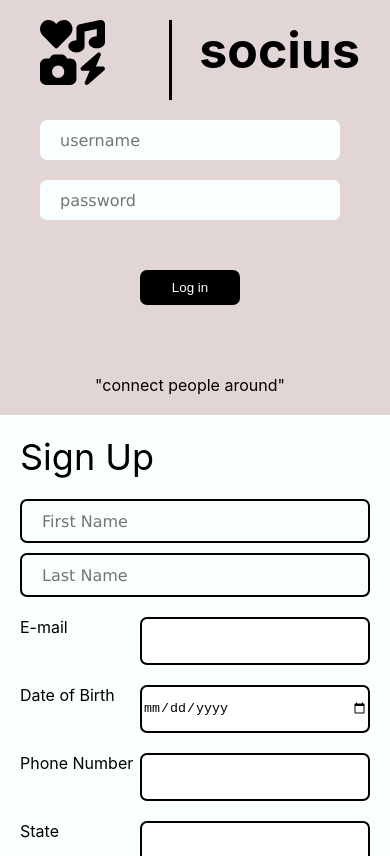
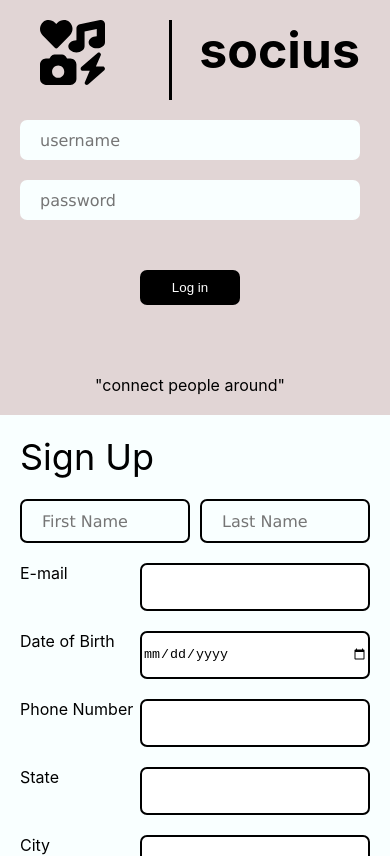
Before and after one commit to bharatrnair/socius-all, a React (Create React App) app: page / in a window 390 px wide. Shown: the top 856 px of the page. Built offline with nearby package versions, Linux system fonts and the light colour scheme.

Commit message:
login-responsive

```diff
--- a/src/components/Login.css
+++ b/src/components/Login.css
@@ -32,7 +32,7 @@
     border-radius: 7px;
     font-family: 'Lucida Sans', 'Lucida Sans Regular', 'Lucida Grande', 'Lucida Sans Unicode', Geneva, Verdana, sans-serif;
     border: none;
-    width: 300px;
+    width: 100%;
     height: 30px;
     font-size: 16px;
   }
@@ -74,7 +74,7 @@
   .signUpInput
   {
       display: grid;
-      grid-template-columns: 1fr;
+      grid-template-columns: 1fr 1fr;
       gap: 10px;
 
   }
@@ -85,6 +85,7 @@
     font-family: 'Lucida Sans', 'Lucida Sans Regular', 'Lucida Grande', 'Lucida Sans Unicode', Geneva, Verdana, sans-serif;
     height: 30px;
     font-size: 16px;
+    width: 100%;
     border: solid 2px #000000;
   }
 
```
